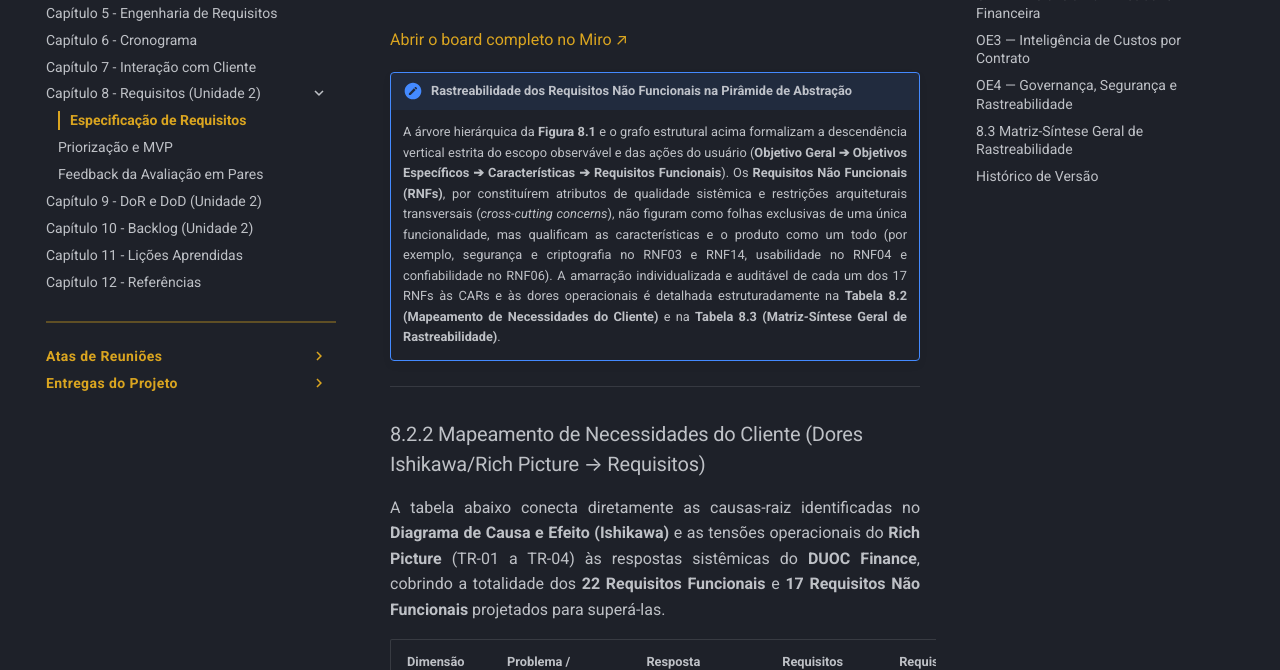
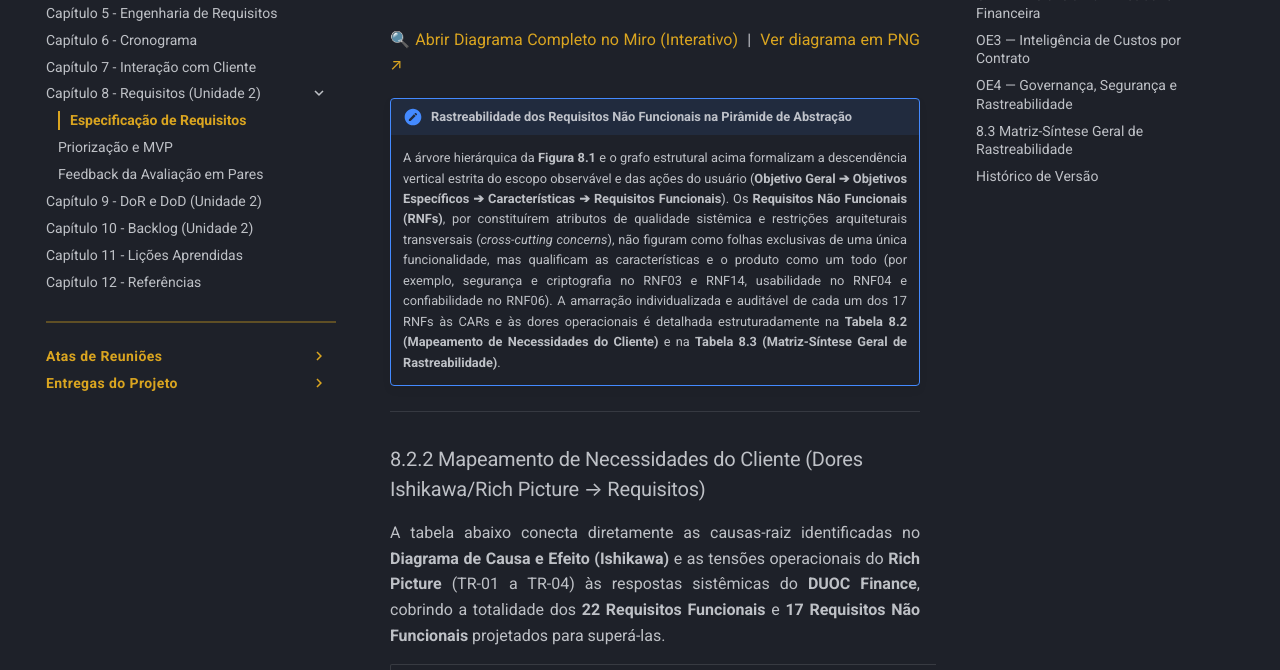
Before and after one commit to mdsreq-fga-unb/REQ-2026.2-T01-DUOC-Finance, an MkDocs documentation site: the page built from docs/requisitos/index.md, in a window 1280 px wide and 900 px high, scrolled down 3052 px, cut to the strip 230-900 px from the top of the window. Built offline with MkDocs 1.6.1 and Material for MkDocs 9.7.7, drawn with Linux system fonts in a browser that asks for light colours.

```diff
--- a/docs/requisitos/index.md
+++ b/docs/requisitos/index.md
@@ -53,7 +53,13 @@ O diagrama abaixo apresenta o desdobramento hierárquico *top-down* da solução
   <a href="https://miro.com/app/board/uXjVEd_ZDOg=/?share_link_id=457510525802"
      target="_blank"
      rel="noopener noreferrer">
-    Abrir o board completo no Miro ↗
+    🔍 Abrir Diagrama Completo no Miro (Interativo)
+  </a>
+    &nbsp;|&nbsp;
+  <a href="../assets/images/requisitos/piramide_abstracao.jpg"
+     target="_blank"
+     rel="noopener noreferrer">
+    Ver diagrama em PNG ↗
   </a>
 </p>
 
```
Also changed, not shown: docs/assets/images/requisitos/piramide_abstracao.jpg (added).
